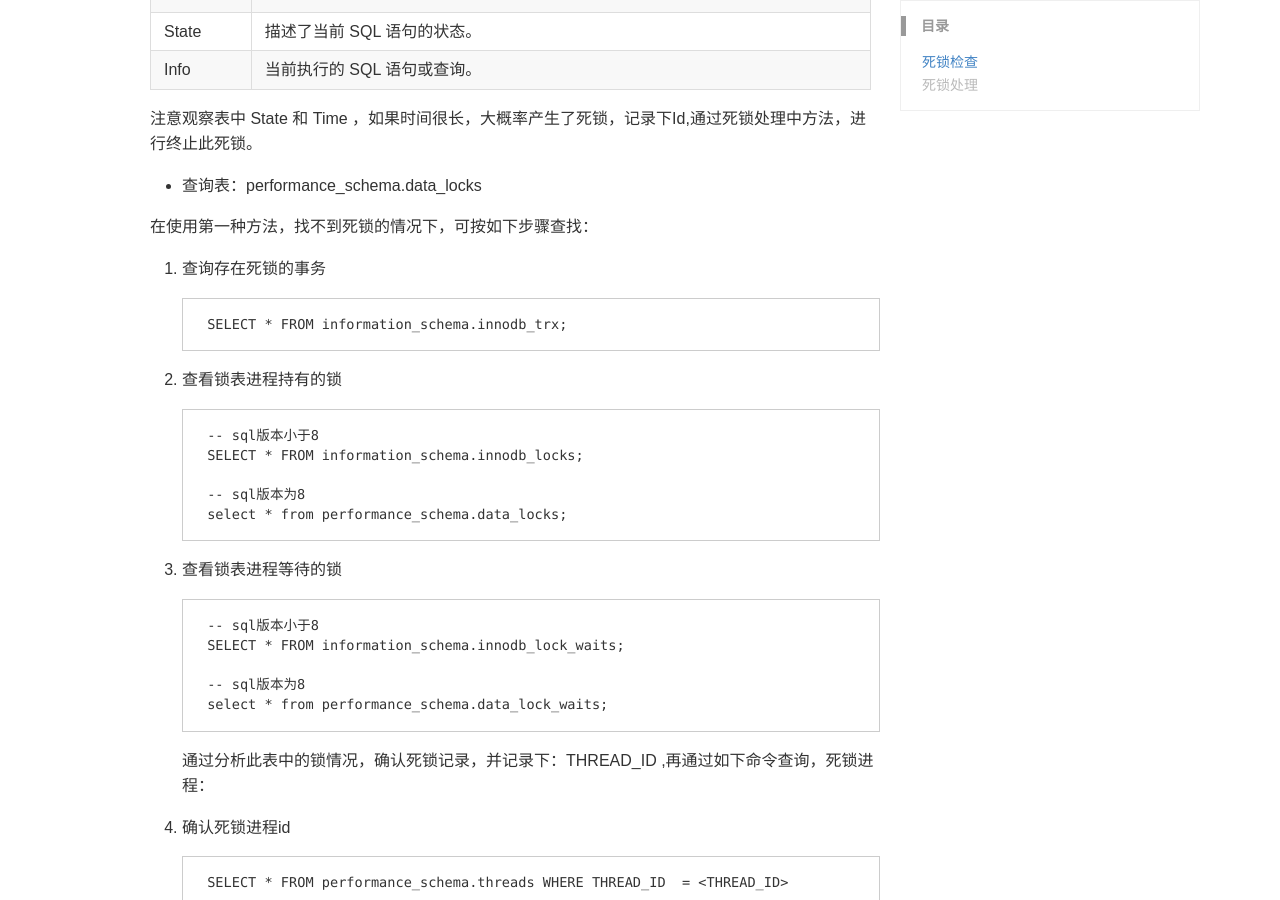
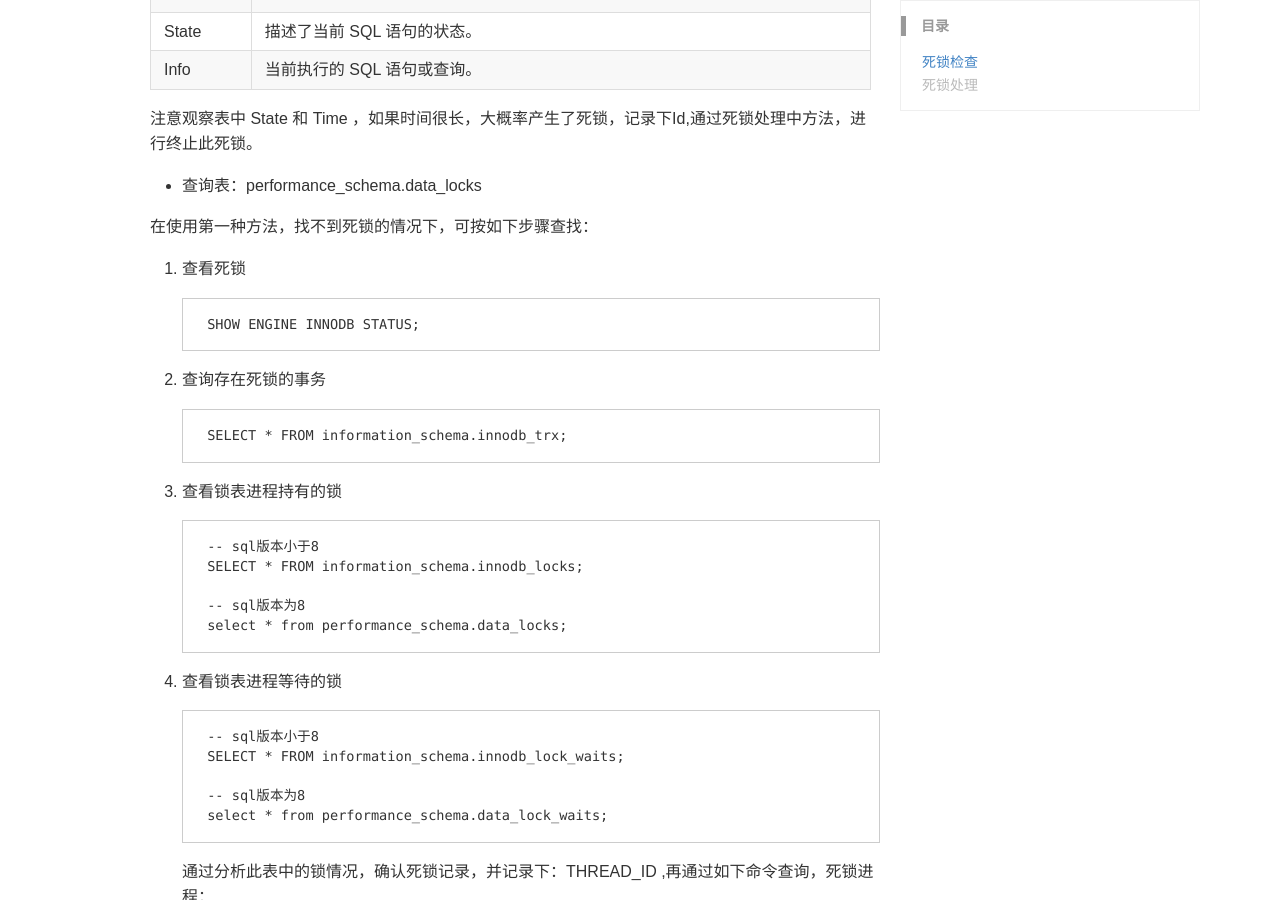
Before and after one commit to usteinfo/usteinfo.github.io, a Jekyll site: the page built from _fragments/2013-09-22 MySql8Lock.md, in a window 1280 px wide and 900 px high, scrolled down 810 px. Built offline with Jekyll 4.4.1, drawn with Linux system fonts in a browser that asks for light colours; some web fonts are replaced; comment, search, counter and statistics services are not loaded; a style sheet for code colours, icons or effects is not loaded.

Commit message:
修正错误

````diff
--- a/_fragments/2013-09-22 MySql8Lock.md
+++ b/_fragments/2013-09-22 MySql8Lock.md
@@ -44,6 +44,12 @@ Info|当前执行的 SQL 语句或查询。
 
 在使用第一种方法，找不到死锁的情况下，可按如下步骤查找：
 
+1. 查看死锁
+
+    ```sql
+    SHOW ENGINE INNODB STATUS;
+    ```
+
 1. 查询存在死锁的事务
 
     ```sql
````
